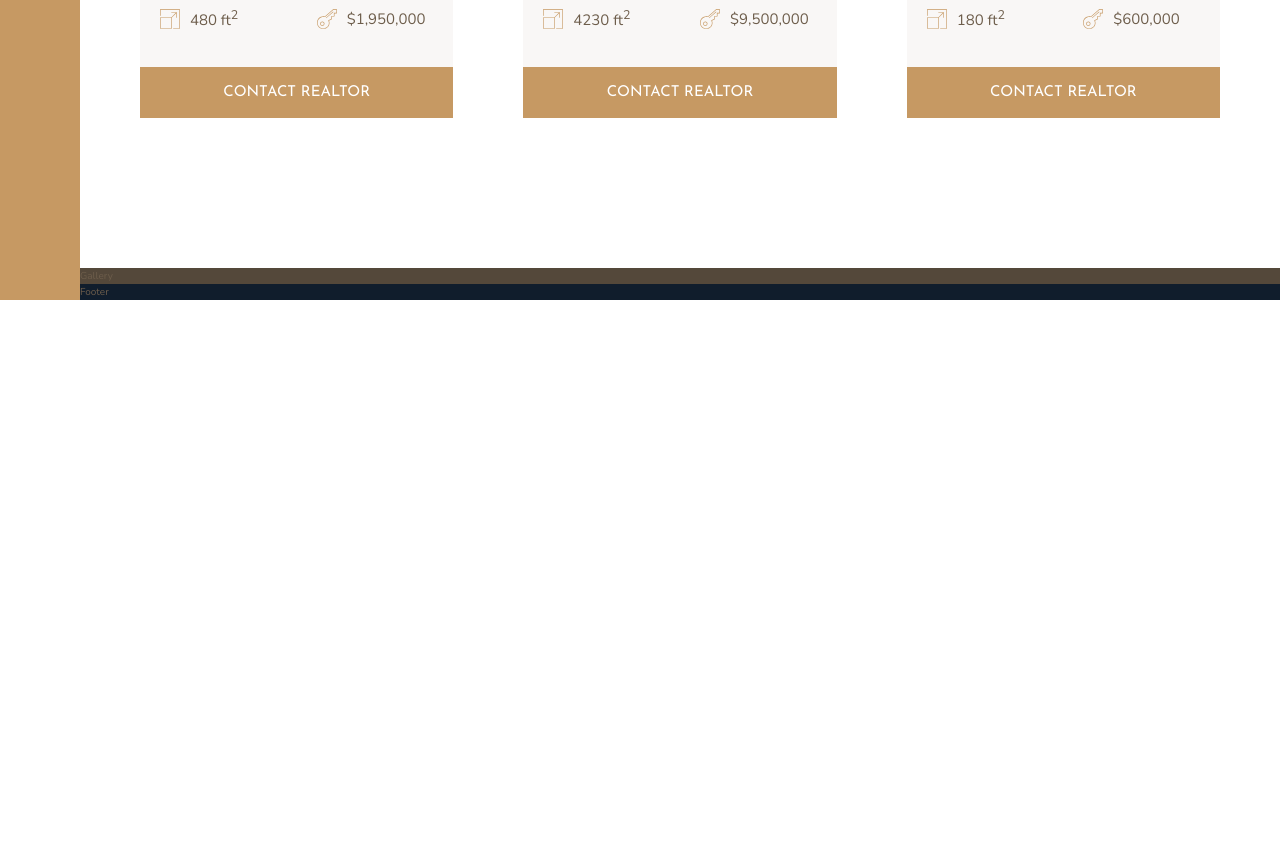
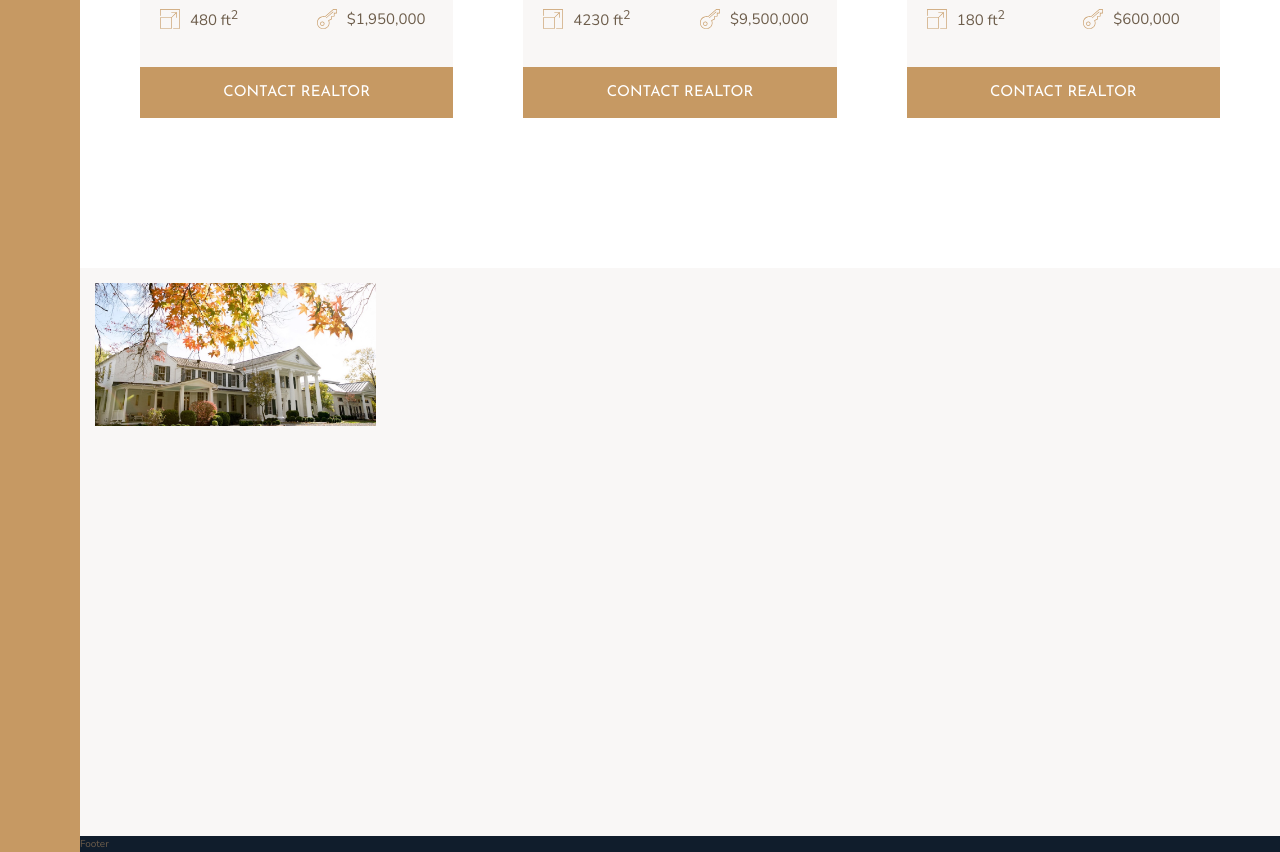
Before and after one commit to super8989/Nexter, a website: page index.html in a window 1280 px wide. Shown: the part 2804-3656 px from the top of the page. Before the commit the page ends 3104 px from the top, so only its background shows below. Drawn offline with nearby package versions, Linux system fonts and the light colour scheme.

Commit message:
Building the gallery part 1

```diff
--- a/index.html
+++ b/index.html
@@ -302,7 +302,12 @@
 		</div>
 	</section>
 
-	<section class="gallery">Gallery</section>
+	<section class="gallery">
+		<figure class="gallery__item gallery__item--1">
+			<img src="img/gal-1.jpeg" alt="Gallery image 1" class="gallery__img">
+		</figure>
+
+	</section>
 
 	<footer class="footer">Footer</footer>
 </body>
--- a/sass/_gallery.scss
+++ b/sass/_gallery.scss
@@ -1,4 +1,24 @@
 .gallery {
-	background-color: $color-grey-dark-1;
+	background-color: $color-grey-light-1;
 	grid-column: full-start / full-end;
+
+	display: grid;
+	grid-template-columns: repeat(8, 1fr);
+	grid-template-rows: repeat(7, 5vw);
+	gap: 1.5rem;
+	padding: 1.5rem;
+
+	&__item {
+		&--1 {
+			grid-row: 1 / span 2;
+			grid-column: 1 / span 2;
+		}
+	}
+
+	&__img {
+		width: 100%;
+		height: 100%;
+		object-fit: cover;
+		display: block;
+	}
 }
```
Also changed, not shown: css/main.css, 1 other file.
